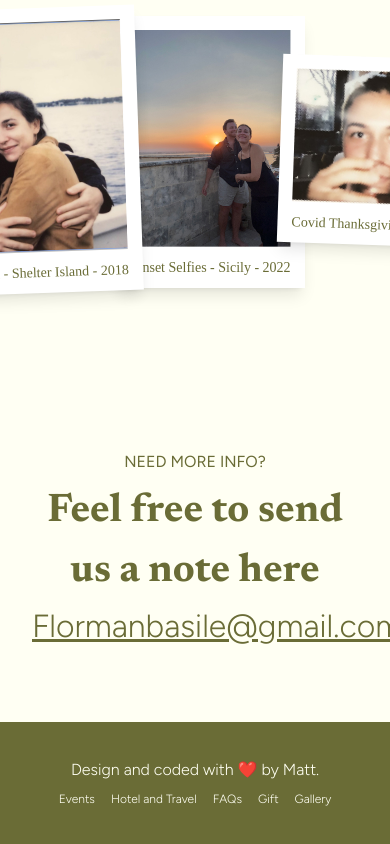
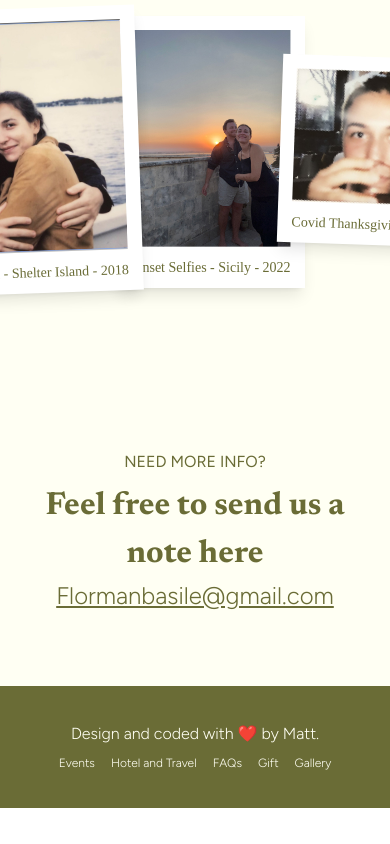
Before and after one commit to mattbasile/matt-syl-wedding, a Next.js app: page / in a window 390 px wide. Shown: the part 8531-9375 px from the top of the page. After the commit the page ends 9339 px from the top, so only its background shows below. Built offline with nearby package versions, Linux system fonts and the light colour scheme; a web font is replaced by a local one.

Commit message:
cleaning up contact

```diff
--- a/pages/index.js
+++ b/pages/index.js
@@ -429,18 +429,18 @@ export default function Home() {
         </section>
         <section
           id="contact"
-          className="pb-[72px] md:pb-[144px] bg-theme-light text-theme-dark text-center"
+          className="max-w-[1440px] pb-[72px] md:pb-[144px] bg-theme-light text-theme-dark text-center"
         >
           <div className="px-[32px] md:px-[76px] space-y-2">
             <span className="uppercase text-[16px] md:text-[24px] ">
               NEED MORE INFO?
             </span>
-            <h2 className="font-newsreader text-[40px] md:text-[64px] font-bold ">
+            <h2 className="font-newsreader text-[32px] md:text-[64px] font-bold ">
               Feel free to send us a note here
             </h2>
             <a
               href="mailto:Flormanbasile@gmail.com"
-              className=" text-[32px] md:text-[64px] font-light underline hover:bg-theme-dark hover:text-theme-light "
+              className=" text-[24px] md:text-[64px] font-light underline hover:bg-theme-dark hover:text-theme-light "
             >
               Flormanbasile@gmail.com
             </a>
```
